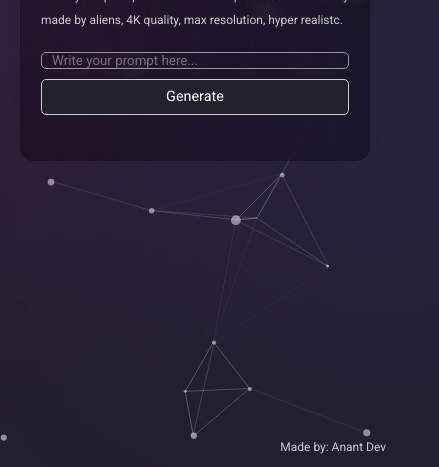
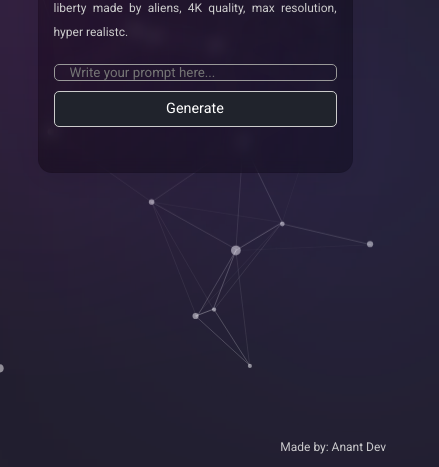
Before and after one commit to Anant-Dev925/ImaginAI, a website: page index.html in a window 390 px wide. Shown: the part 377-844 px from the top of the page, 439 px wide, since content can reach past the window. Drawn offline with Linux system fonts and the light colour scheme.

Commit message:
Update style.css

```diff
--- a/style.css
+++ b/style.css
@@ -15,7 +15,7 @@ body {
     min-height: 100vh;
     margin: 0;
     padding: 0 20px;
-    overflow: hidden;
+    overflow-x: hidden;
 }
 
 .container {
@@ -33,6 +33,7 @@ body {
     -webkit-backdrop-filter: blur(7.4px);
     border: 1px solid rgba(0, 0, 0, 0.1);
     z-index: 1;
+    margin: 0 10px;
 }
 
 .container::before,
@@ -160,17 +161,18 @@ button:disabled, button[disabled] {
     bottom: 1%;
 }
 
-/* Responsive styles */
 @media (max-width: 768px) {
     .container {
-        padding: 15px 20px;
+        padding: 15px;
+        width: 90%;
+        max-width: none; /* Remove max-width constraint */
     }
 
     .form {
         flex-direction: column;
     }
 
-    button {
+    input, button {
         width: 100%;
     }
 }
@@ -180,7 +182,11 @@ button:disabled, button[disabled] {
         font-size: 12px;
     }
 
-    input {
-        padding: 0 10px;
+    #image-grid {
+        grid-template-columns: 1fr; /* Stack images in a single column */
+    }
+
+    #particles-js {
+        height: 80%;
     }
 }
```
